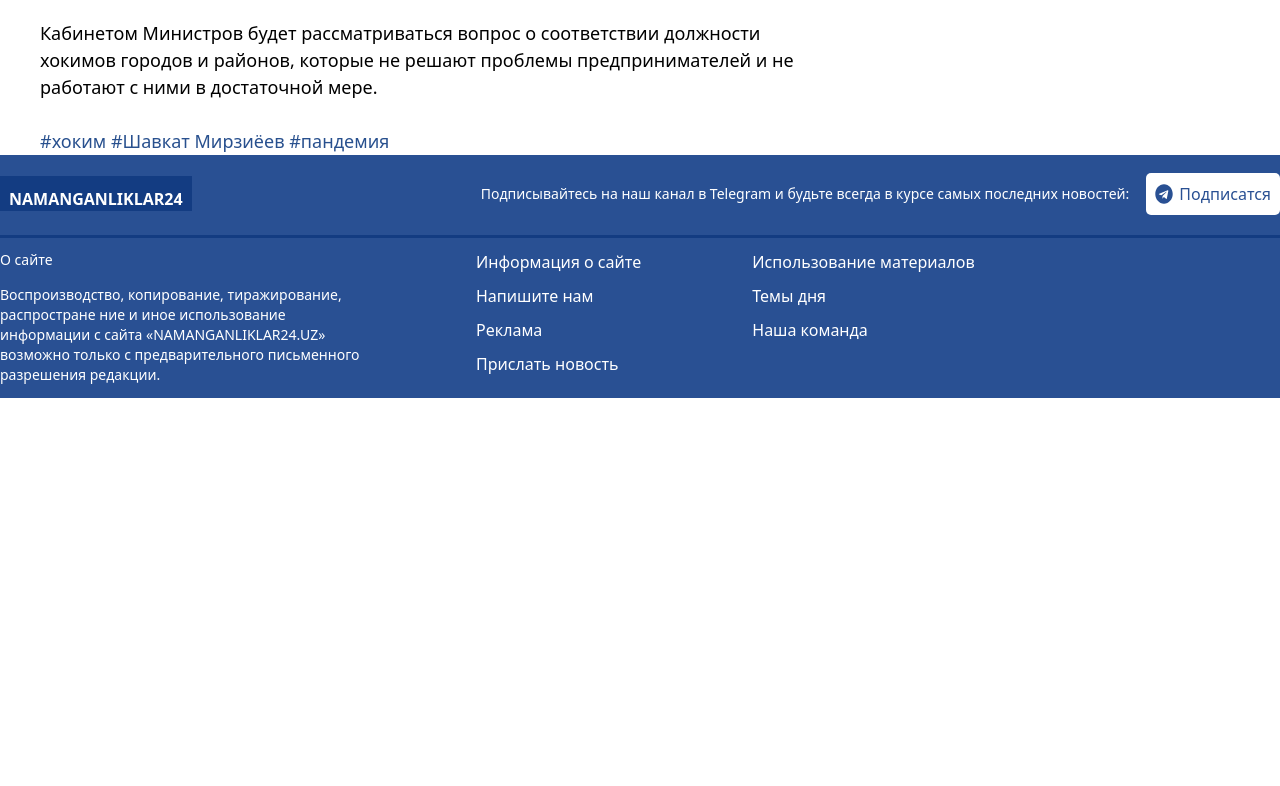
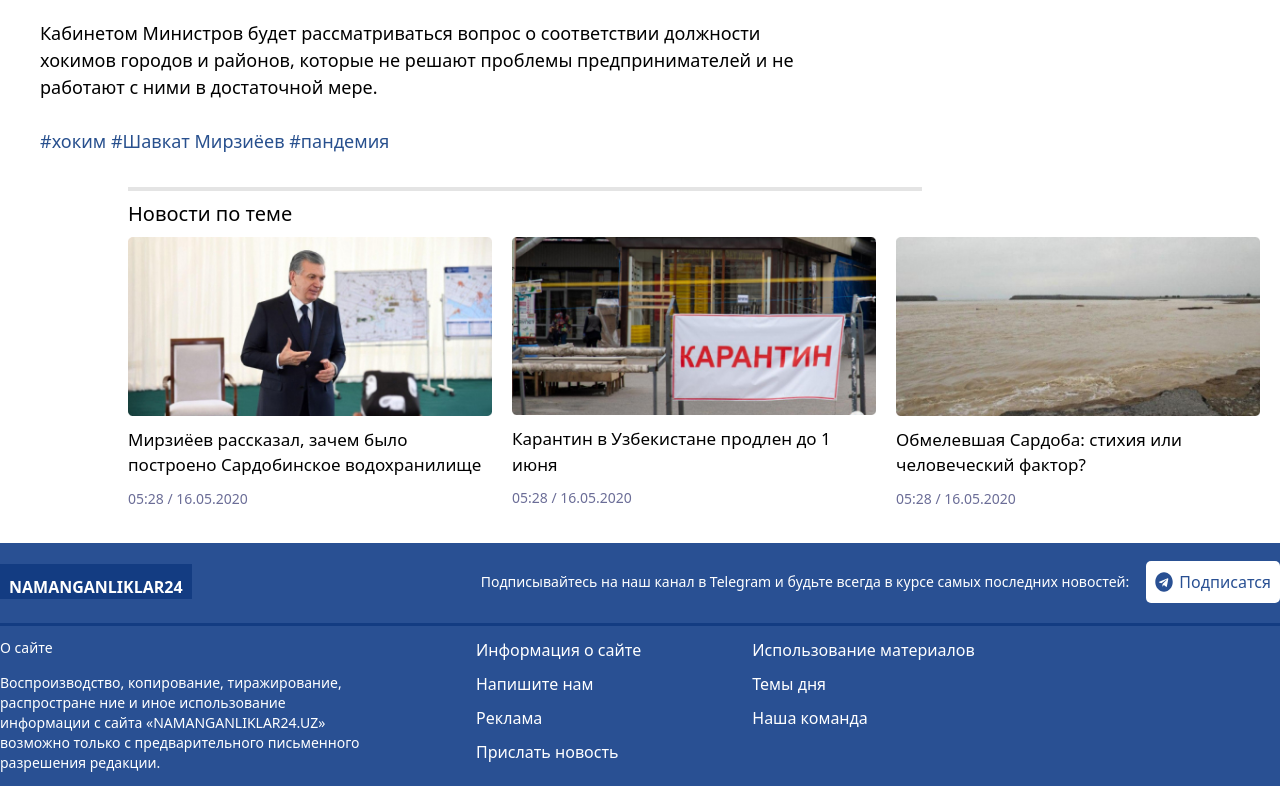
Before and after one commit to Husniddin6939/Namanganliklar24, a website: page pages/Article/index.htm in a window 1280 px wide. Shown: the part 1363-2149 px from the top of the page. Before the commit the page ends 1761 px from the top, so only its background shows below. Drawn offline with nearby package versions, Linux system fonts and the light colour scheme.

Commit message:
Article page (О Призидент Узбекистана) 02

```diff
--- a/pages/Article/index.htm
+++ b/pages/Article/index.htm
@@ -151,11 +151,49 @@
             </div>
         </section>
 
+        <section>
+            <div class="container pt-5 px-5 mx-auto ps-32">
+                <div class="mt-3 w-[794px] bg-[#e4e4e4] h-1"></div>
+                <h1 class="font py-2 font-medium text-[20px]">Новости по теме</h1>
+                <div class="flex gap-5 pb-[34px]">
+
+                    <div class="card grid gap-y-[11px] w-[400px]">
+                        <img src="/Images/Prezident.jpg" alt="photo">
+                        <h2 class="font-medium text-[17px]">Мирзиёев рассказал,
+                            зачем было построено
+                            Сардобинское водохранилище</h2>
+
+                        <p class="text-[#6B6D97] font-normal text-sm">05:28 /
+                            16.05.2020</p>
+                    </div>
+
+                    <div class="card grid gap-y-[11px] w-[400px]">
+                        <img src="/Images/Karantin qoida.jpg" alt="photo">
+                        <h2 class="font-medium text-[17px]">Карантин в Узбекистане продлен до 1 июня</h2>
+
+                        <p class="text-[#6B6D97] font-normal text-sm">05:28 /
+                            16.05.2020</p>
+                    </div>
+
+                    <div class="card grid gap-y-[11px] w-[400px]">
+                        <img src="/Images/sea.jpg" alt="photo">
+                        <h2 class="font-medium text-[17px]">Обмелевшая Сардоба:
+                            стихия или
+                            человеческий фактор?</h2>
+
+                        <p class="text-[#6B6D97] font-normal text-sm">05:28 /
+                            16.05.2020</p>
+                    </div>
+
+
+                </div>
+            </div>
+        </section>
+
         <footer class="bg-[#295093] pt-[18px] pb-[13px]">
             <div class="container mx-auto">
 
-                <div
-                    class="flex items-center justify-between pb-[20px] border-b-[3px] border-b-[#133C82]">
+                <div class="flex items-center justify-between pb-[20px] border-b-[3px] border-b-[#133C82]">
                     <div class=" pt-[11px] px-[9px] bg-[#133C82]">
                         <h1
                             class="text-white font-bold text-base">NAMANGANLIKLAR24</h1>
```
Also changed, not shown: index.html (+1 -0 lines).
